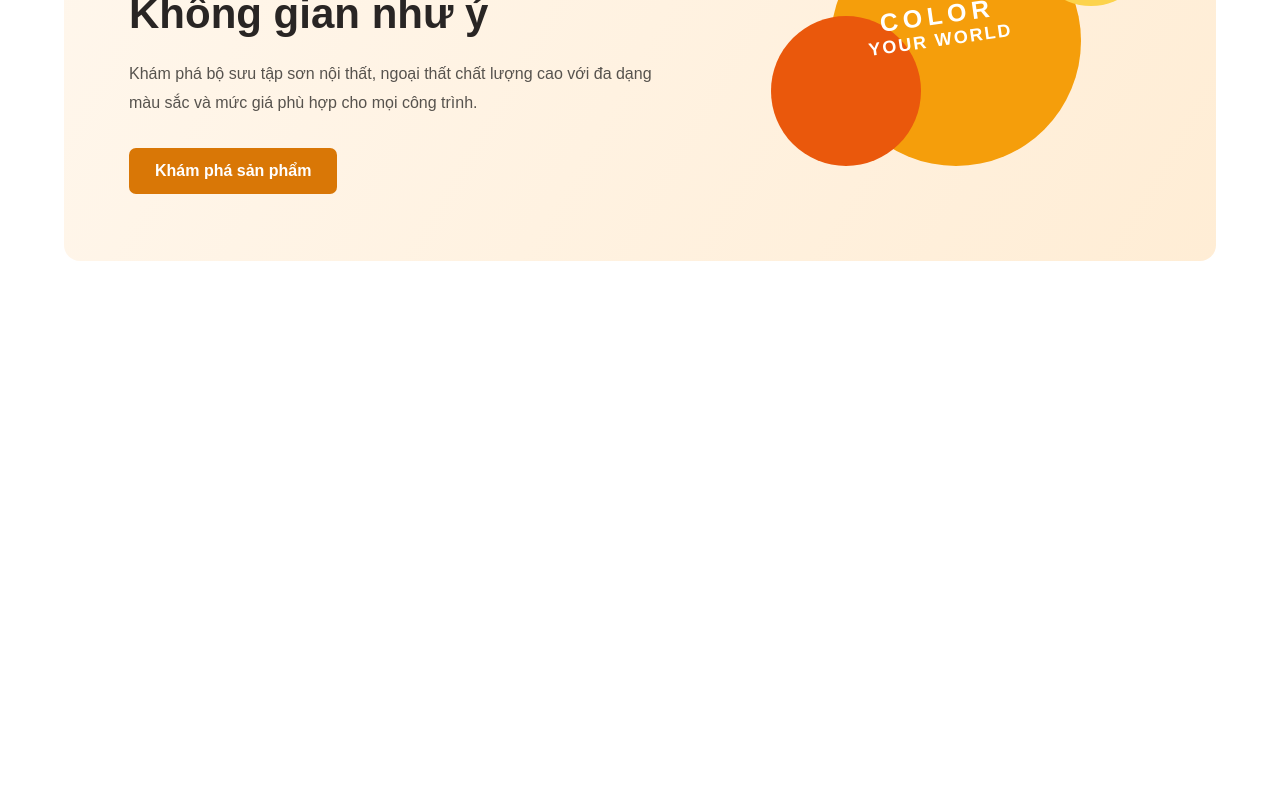
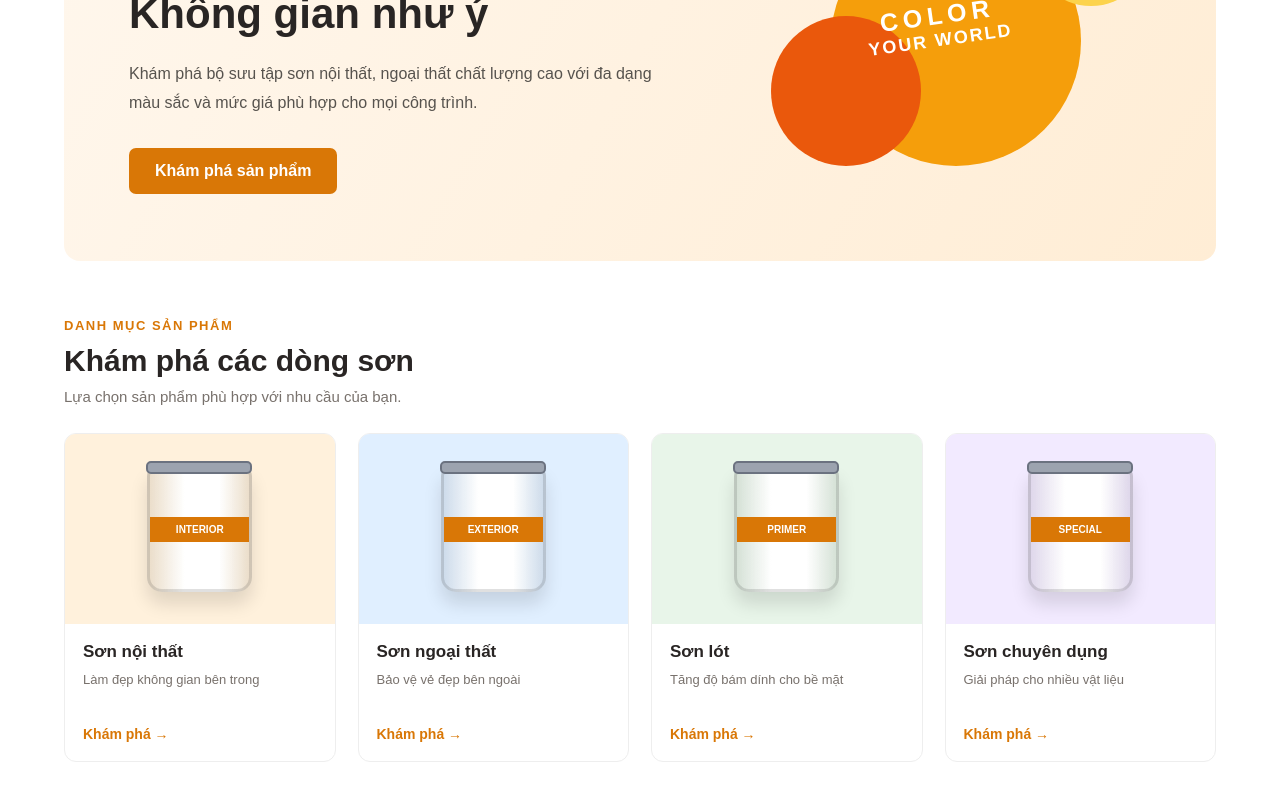
Before and after one commit to baopro1235/FrontEnd_E-Commerce_App, a React (Vite) app: page / in a window 1280 px wide. Shown: the part 330-1130 px from the top of the page. Before the commit the page ends 800 px from the top, so only its background shows below. Built offline with nearby package versions, Linux system fonts and the light colour scheme.

Commit message:
categorylist

```diff
--- /dev/null
+++ b/src/components/product/CategoryList.css
@@ -0,0 +1,157 @@
+
+.category-section {
+    padding: 55px 0;
+}
+
+.category-heading {
+    margin-bottom: 28px;
+}
+
+.section-label {
+    color: #d97706;
+    font-size: 13px;
+    font-weight: 700;
+    letter-spacing: 1.5px;
+}
+
+.category-heading h2 {
+    margin: 10px 0;
+    color: #292524;
+    font-size: 30px;
+}
+
+.category-heading p {
+    margin: 0;
+    color: #78716c;
+    font-size: 15px;
+}
+
+.category-grid {
+    display: grid;
+    grid-template-columns: repeat(4, minmax(0, 1fr));
+    gap: 22px;
+}
+
+.category-card {
+    display: block;
+    overflow: hidden;
+    background: #ffffff;
+    border: 1px solid #eeeeee;
+    border-radius: 12px;
+    color: inherit;
+    transition: transform 0.25s, box-shadow 0.25s;
+}
+
+.category-card:hover {
+    transform: translateY(-5px);
+    box-shadow: 0 10px 25px rgba(0, 0, 0, 0.08);
+}
+
+.category-visual {
+    height: 190px;
+    display: flex;
+    justify-content: center;
+    align-items: center;
+    overflow: hidden;
+}
+
+.interior {
+    background: #fff1dc;
+}
+
+.exterior {
+    background: #e0efff;
+}
+
+.primer {
+    background: #e8f5e9;
+}
+
+.special {
+    background: #f2eaff;
+}
+
+.paint-can {
+    width: 105px;
+    height: 125px;
+    position: relative;
+    display: flex;
+    align-items: center;
+    justify-content: center;
+    border: 3px solid rgba(0, 0, 0, 0.12);
+    border-radius: 9px 9px 15px 15px;
+    background: linear-gradient(
+            90deg,
+            rgba(0, 0, 0, 0.08),
+            #ffffff 35%,
+            #ffffff 70%,
+            rgba(0, 0, 0, 0.08)
+    );
+    box-shadow: 0 12px 18px rgba(0, 0, 0, 0.12);
+    transition: transform 0.25s;
+}
+
+.category-card:hover .paint-can {
+    transform: rotate(-5deg) scale(1.05);
+}
+
+.paint-can-lid {
+    position: absolute;
+    top: -9px;
+    left: -4px;
+    width: 106px;
+    height: 13px;
+    border-radius: 5px;
+    background: #9ca3af;
+    border: 2px solid #6b7280;
+}
+
+.paint-can span {
+    padding: 7px 3px;
+    width: 100%;
+    background: #d97706;
+    color: #ffffff;
+    font-size: 10px;
+    font-weight: 800;
+    text-align: center;
+}
+
+.category-info {
+    padding: 18px;
+}
+
+.category-info h3 {
+    margin: 0 0 8px;
+    font-size: 17px;
+    color: #292524;
+}
+
+.category-info p {
+    min-height: 40px;
+    margin: 0 0 15px;
+    color: #78716c;
+    font-size: 13px;
+    line-height: 1.5;
+}
+
+.category-link {
+    color: #d97706;
+    font-size: 14px;
+    font-weight: 600;
+}
+
+@media (max-width: 900px) {
+    .category-grid {
+        grid-template-columns: repeat(2, minmax(0, 1fr));
+    }
+}
+
+@media (max-width: 480px) {
+    .category-grid {
+        grid-template-columns: 1fr;
+    }
+
+    .category-heading h2 {
+        font-size: 24px;
+    }
+}
--- /dev/null
+++ b/src/components/product/CategoryList.tsx
@@ -0,0 +1,74 @@
+
+import "./CategoryList.css";
+
+const categories = [
+    {
+        id: 1,
+        name: "Sơn nội thất",
+        description: "Làm đẹp không gian bên trong",
+        color: "interior",
+        label: "INTERIOR",
+    },
+    {
+        id: 2,
+        name: "Sơn ngoại thất",
+        description: "Bảo vệ vẻ đẹp bên ngoài",
+        color: "exterior",
+        label: "EXTERIOR",
+    },
+    {
+        id: 3,
+        name: "Sơn lót",
+        description: "Tăng độ bám dính cho bề mặt",
+        color: "primer",
+        label: "PRIMER",
+    },
+    {
+        id: 4,
+        name: "Sơn chuyên dụng",
+        description: "Giải pháp cho nhiều vật liệu",
+        color: "special",
+        label: "SPECIAL",
+    },
+];
+
+function CategoryList() {
+    return (
+        <section className="category-section">
+            <div className="category-heading">
+                <div>
+                    <span className="section-label">DANH MỤC SẢN PHẨM</span>
+                    <h2>Khám phá các dòng sơn</h2>
+                    <p>Lựa chọn sản phẩm phù hợp với nhu cầu của bạn.</p>
+                </div>
+            </div>
+
+            <div className="category-grid">
+                {categories.map((category) => (
+                    <a
+                        href={`/products?category=${category.id}`}
+                        className="category-card"
+                        key={category.id}
+                    >
+                        <div className={`category-visual ${category.color}`}>
+                            <div className="paint-can">
+                                <div className="paint-can-lid"></div>
+                                <span>{category.label}</span>
+                            </div>
+                        </div>
+
+                        <div className="category-info">
+                            <h3>{category.name}</h3>
+                            <p>{category.description}</p>
+                            <span className="category-link">
+                Khám phá <span aria-hidden="true">→</span>
+              </span>
+                        </div>
+                    </a>
+                ))}
+            </div>
+        </section>
+    );
+}
+
+export default CategoryList;
--- a/src/pages/HomePage.tsx
+++ b/src/pages/HomePage.tsx
@@ -1,5 +1,6 @@
 
 import "./HomePage.css";
+import CategoryList from "../components/product/CategoryList";
 
 function HomePage() {
     return (
@@ -38,6 +39,7 @@ function HomePage() {
                     </div>
                 </div>
             </section>
+            <CategoryList />
         </main>
     );
 }
```
